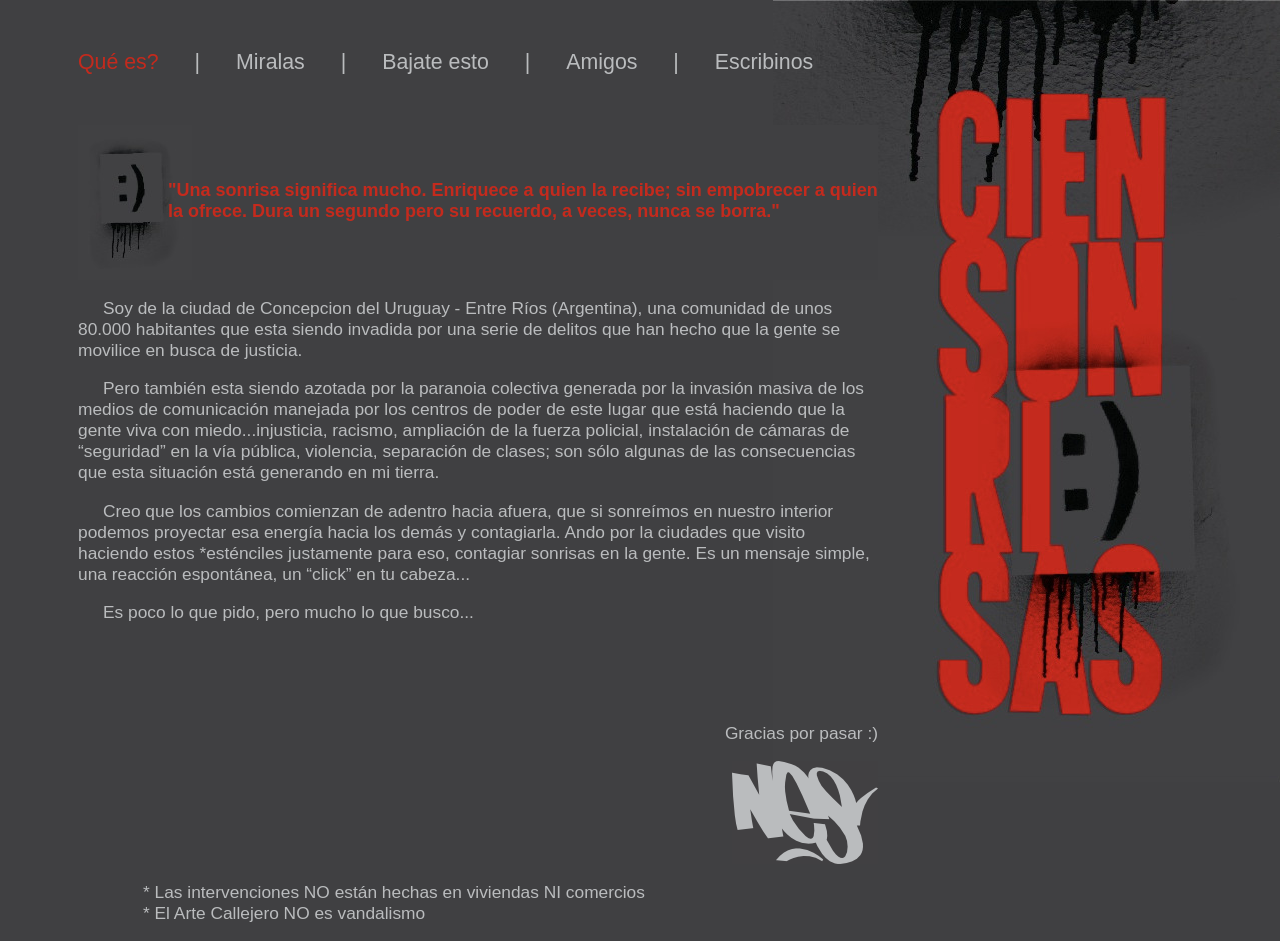
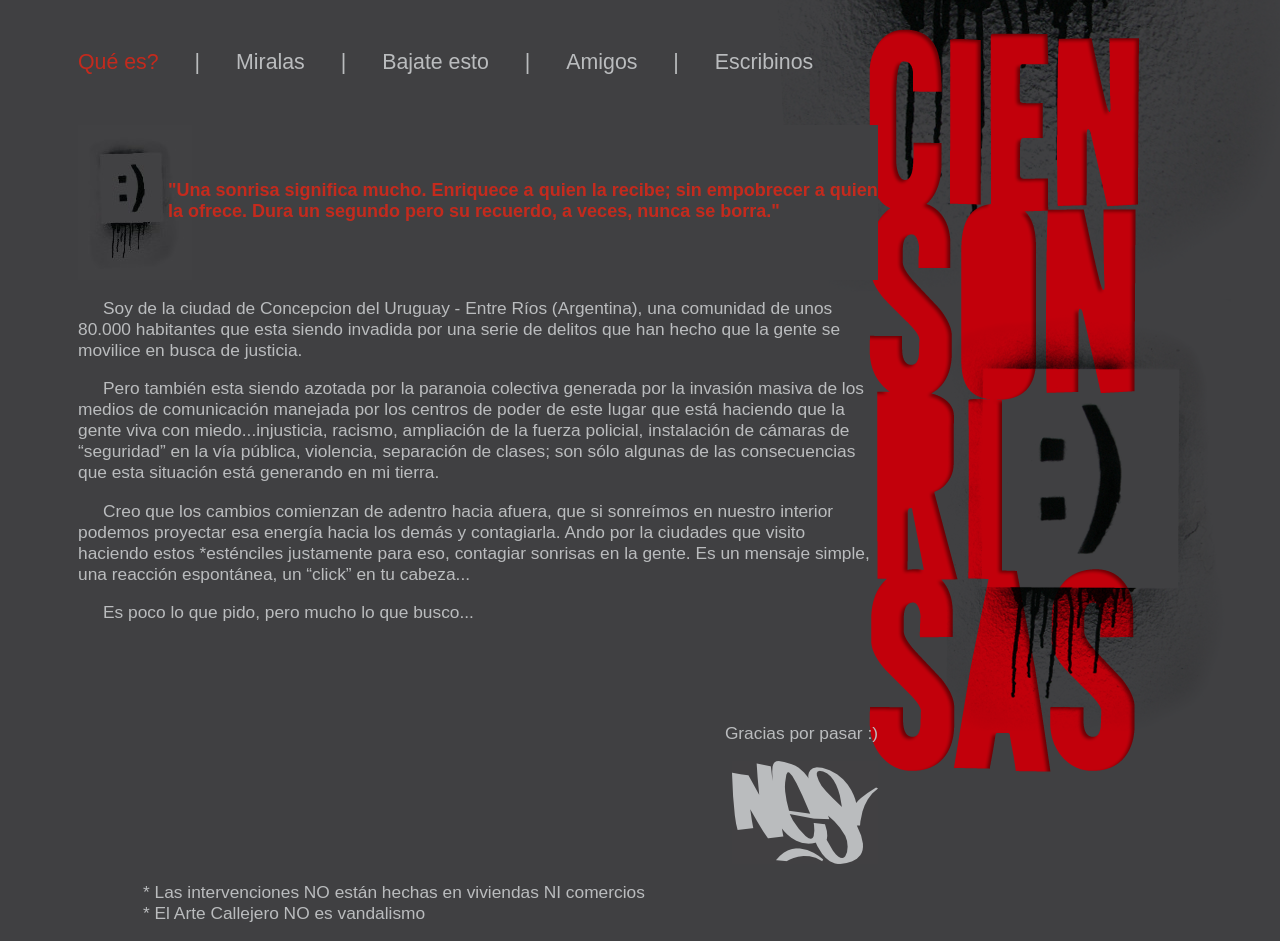
Before and after one commit to humitos/ciensonrisas, a Django app: page / in a window 1280 px wide. Run offline with Django 3.2, Linux system fonts and the light colour scheme; parts of the project's set-up code (start-up, migrations or seed data) failed here and were passed over; some libraries are stand-ins or nearby versions; some web fonts are replaced.

Commit message:
Home banner
Better image for the banner right (logo ciensonrisas)

```diff
--- a/ciensonrisas/website/static/css/style.css
+++ b/ciensonrisas/website/static/css/style.css
@@ -1,6 +1,6 @@
 body
 {
-    background-image: url('../images/banner_right.jpg');
+    background-image: url('../images/banner_right.png');
     background-color: #404042;
     background-repeat: no-repeat;
     background-position: right top;
```
Also changed, not shown: ciensonrisas/website/static/images/banner_right.jpg (deleted), ciensonrisas/website/static/images/banner_right.png (added).
